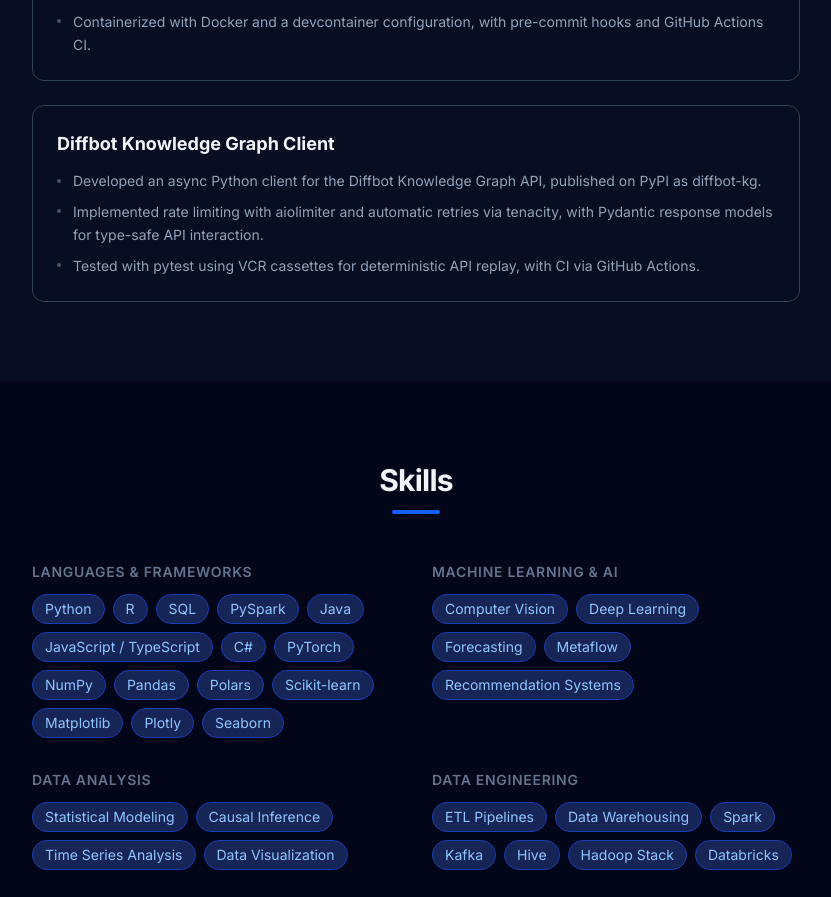
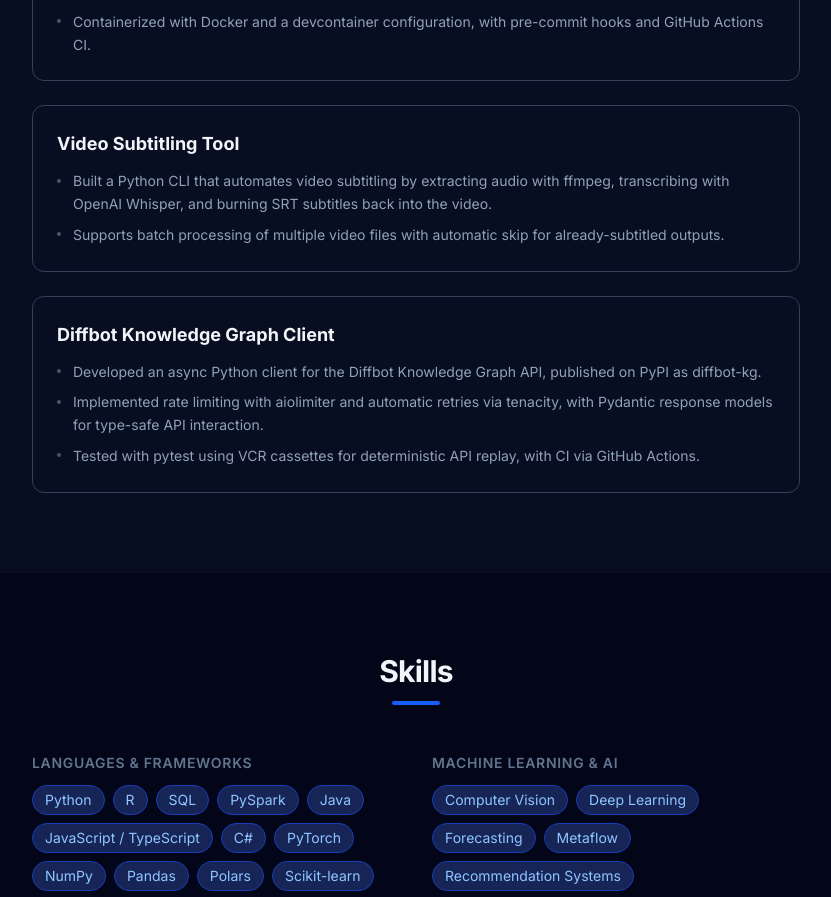
Before and after one commit to brendancsmith/portfolio, a Next.js app: page / in a window 1280 px wide. Shown: the part 4980-5877 px from the top of the page, without its empty margins (224-1055 px from the left). Built offline with nearby package versions, Linux system fonts and the light colour scheme.

Commit message:
Add Video Subtitling Tool project

```diff
--- a/data/projects.ts
+++ b/data/projects.ts
@@ -34,6 +34,14 @@ export const projects: ProjectEntry[] = [
     ],
   },
   {
+    title: "Video Subtitling Tool",
+    url: "https://github.com/brendancsmith/subtitler",
+    bullets: [
+      "Built a Python CLI that automates video subtitling by extracting audio with ffmpeg, transcribing with OpenAI Whisper, and burning SRT subtitles back into the video.",
+      "Supports batch processing of multiple video files with automatic skip for already-subtitled outputs.",
+    ],
+  },
+  {
     title: "Diffbot Knowledge Graph Client",
     url: "https://github.com/brendancsmith/diffbot-kg",
     bullets: [
```
